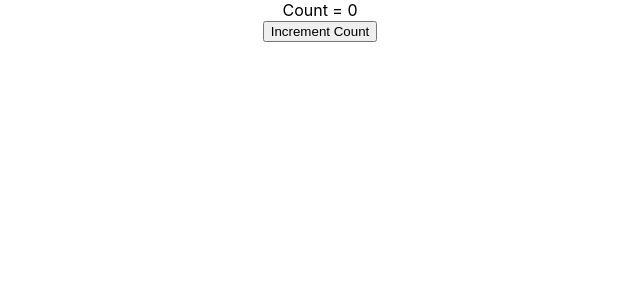
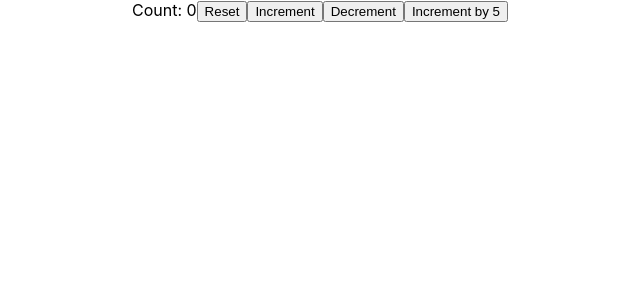
Before and after one commit to RAVIGANESHMBHAT/react-hooks-tutorial, a React (Create React App) app: page / in a window 1280 px wide. Shown: the top 300 px of the page, without its empty margins (320-960 px from the left). Built offline with nearby package versions, Linux system fonts and the light colour scheme.

Commit message:
useState hook

```diff
--- a/src/App.js
+++ b/src/App.js
@@ -1,12 +1,14 @@
 import "./App.css";
 import ClassCounter from "./components/ClassCounter";
 import HookCounter from "./components/HookCounter";
+import HookCounterTwo from "./components/HookCounterTwo";
 
 function App() {
   return (
     <div className="App">
       {/* <ClassCounter /> */}
-      <HookCounter />
+      {/* <HookCounter /> */}
+      <HookCounterTwo />
     </div>
   );
 }
--- /dev/null
+++ b/src/components/HookCounterTwo.js
@@ -0,0 +1,24 @@
+import React, { useState } from "react";
+
+function HookCounterTwo() {
+  const initialCount = 0;
+  const [count, setCount] = useState(initialCount);
+
+  const incrementFive = () => {
+    for (let i = 0; i < 5; i++) {
+      setCount((prev) => prev + 1);
+    }
+  };
+
+  return (
+    <div>
+      Count: {count}
+      <button onClick={() => setCount(0)}>Reset</button>
+      <button onClick={() => setCount((prev) => prev + 1)}>Increment</button>
+      <button onClick={() => setCount((prev) => prev - 1)}>Decrement</button>
+      <button onClick={incrementFive}>Increment by 5</button>
+    </div>
+  );
+}
+
+export default HookCounterTwo;
```
